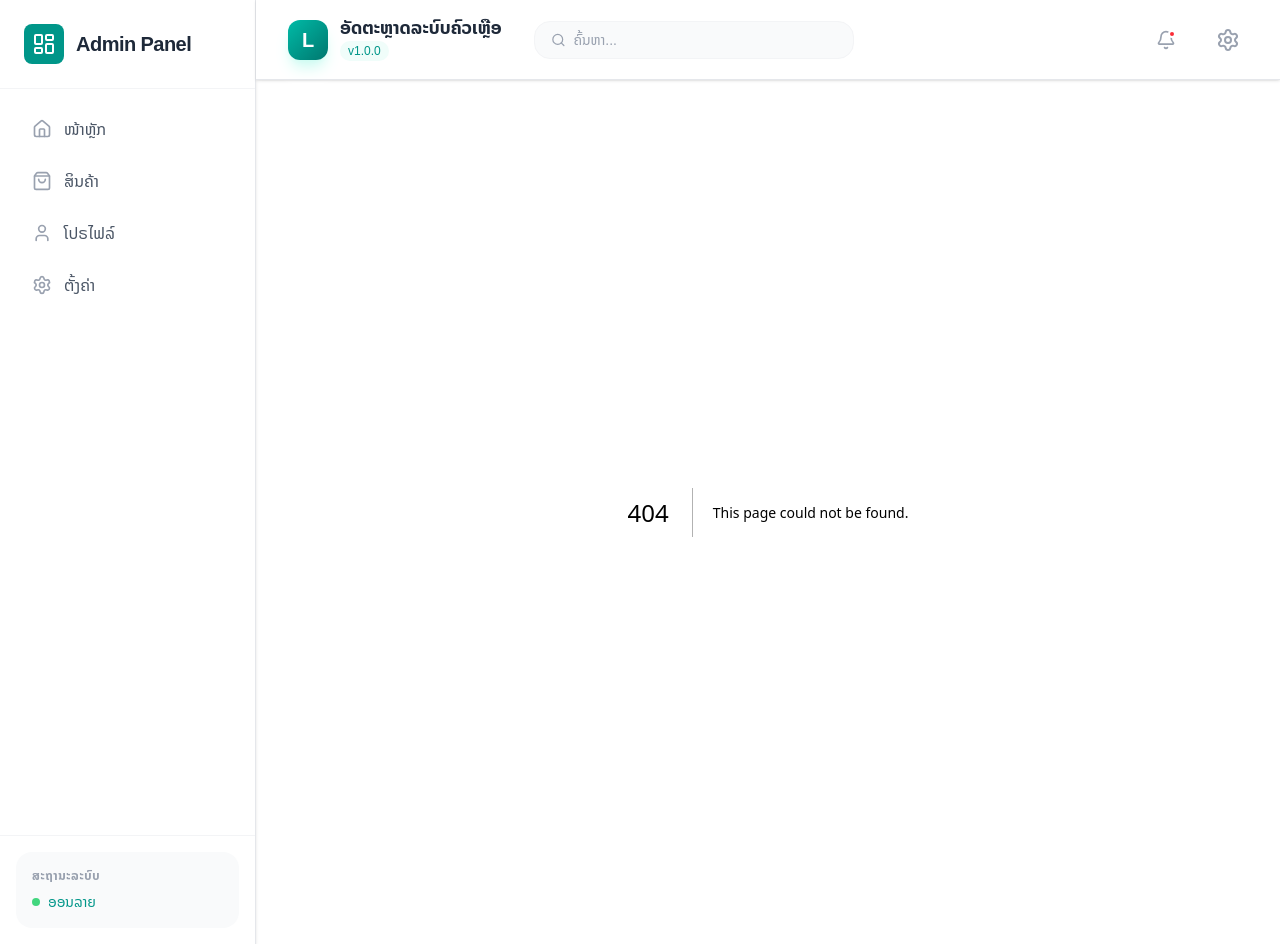
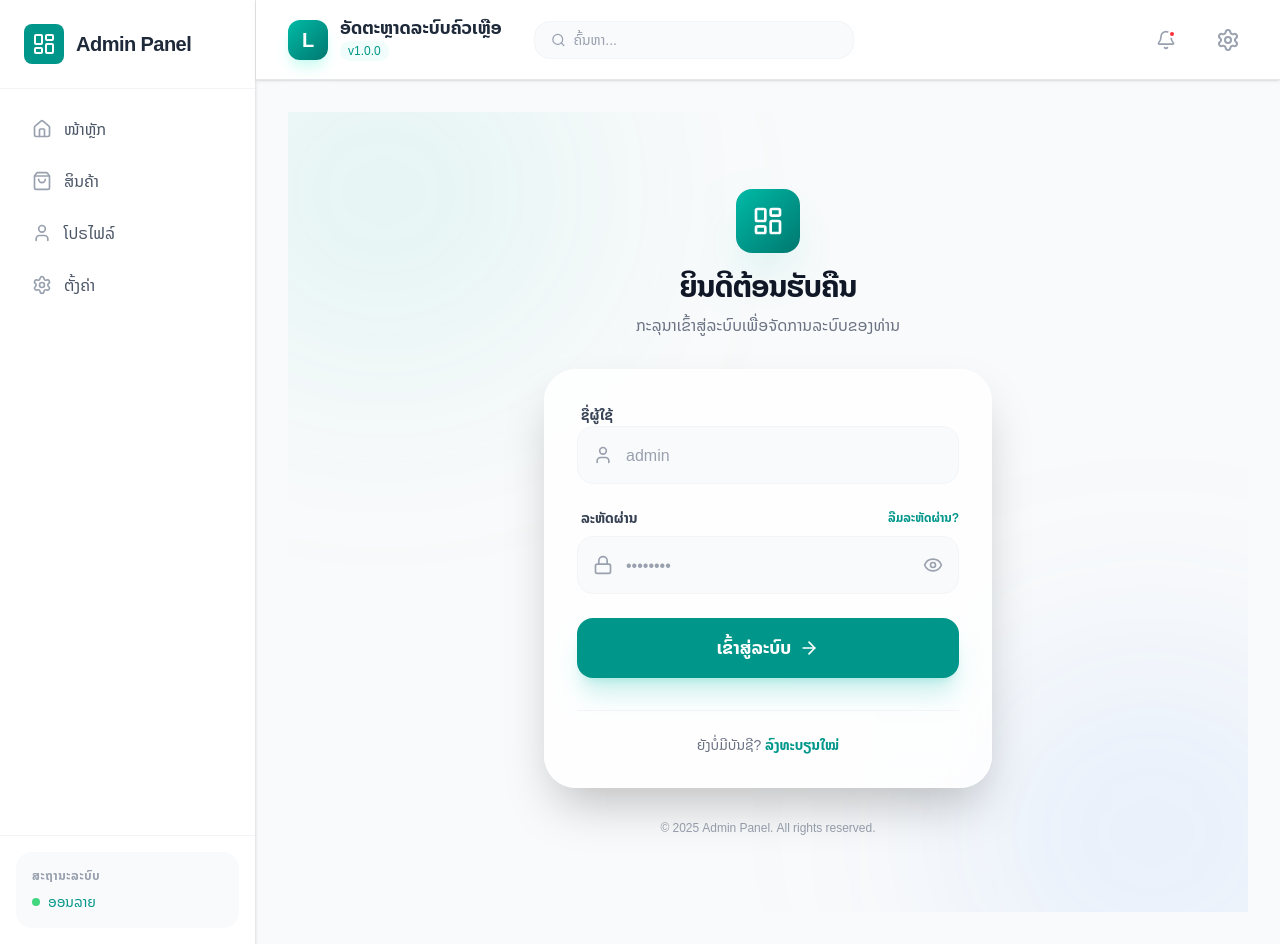
Before and after one commit to huevangxp/next-beginner, a Next.js app: page /login in a window 1280 px wide. Before the commit this address had no page. Built offline with nearby package versions, Linux system fonts and the light colour scheme.

Commit message:
commit Thu 12/18/2025  9:50:48.12

```diff
--- /dev/null
+++ b/app/login/page.tsx
@@ -0,0 +1,161 @@
+"use client";
+
+import React, { useState } from "react";
+import { useRouter } from "next/navigation";
+import { useAppContext } from "../context/AppContext";
+import {
+  Lock,
+  User,
+  Eye,
+  EyeOff,
+  LayoutDashboard,
+  ArrowRight,
+} from "lucide-react";
+
+const LoginPage = () => {
+  const [username, setUsername] = useState("");
+  const [password, setPassword] = useState("");
+  const [showPassword, setShowPassword] = useState(false);
+  const [error, setError] = useState("");
+  const [isLoading, setIsLoading] = useState(false);
+
+  const { login } = useAppContext();
+  const router = useRouter();
+
+  const handleSubmit = async (e: React.FormEvent) => {
+    e.preventDefault();
+    setError("");
+    setIsLoading(true);
+
+    // Mock authentication
+    setTimeout(() => {
+      if (username === "admin" && password === "password") {
+        login(username);
+        router.push("/");
+      } else {
+        setError("ຊື່ຜູ້ໃຊ້ ຫຼື ລະຫັດຜ່ານບໍ່ຖືກຕ້ອງ");
+        setIsLoading(false);
+      }
+    }, 1000);
+  };
+
+  return (
+    <div className="min-h-screen bg-gray-50 dark:bg-gray-950 flex items-center justify-center p-4 relative overflow-hidden">
+      {/* Background Decorative Elements */}
+      <div className="absolute top-0 left-0 w-full h-full overflow-hidden pointer-events-none">
+        <div className="absolute top-[-10%] left-[-10%] w-[40%] h-[40%] bg-teal-500/10 rounded-full blur-[120px]"></div>
+        <div className="absolute bottom-[-10%] right-[-10%] w-[40%] h-[40%] bg-blue-500/10 rounded-full blur-[120px]"></div>
+      </div>
+
+      <div className="w-full max-w-md relative z-10">
+        {/* Logo Section */}
+        <div className="flex flex-col items-center mb-8 animate-in fade-in slide-in-from-top-4 duration-700">
+          <div className="w-16 h-16 bg-gradient-to-br from-teal-500 to-teal-700 rounded-2xl flex items-center justify-center shadow-2xl shadow-teal-500/20 mb-4">
+            <LayoutDashboard className="text-white w-8 h-8" />
+          </div>
+          <h1 className="text-3xl font-bold text-gray-900 dark:text-white tracking-tight">
+            ຍິນດີຕ້ອນຮັບຄືນ
+          </h1>
+          <p className="text-gray-500 dark:text-gray-400 mt-2">
+            ກະລຸນາເຂົ້າສູ່ລະບົບເພື່ອຈັດການລະບົບຂອງທ່ານ
+          </p>
+        </div>
+
+        {/* Login Card */}
+        <div className="bg-white/80 dark:bg-gray-900/80 backdrop-blur-xl p-8 rounded-[32px] border border-white dark:border-gray-800 shadow-2xl animate-in fade-in zoom-in-95 duration-500">
+          <form onSubmit={handleSubmit} className="space-y-6">
+            {error && (
+              <div className="p-4 bg-red-50 dark:bg-red-900/20 border border-red-100 dark:border-red-900/30 rounded-2xl text-red-600 dark:text-red-400 text-sm font-medium animate-in shake duration-300">
+                {error}
+              </div>
+            )}
+
+            <div className="space-y-2">
+              <label className="text-sm font-bold text-gray-700 dark:text-gray-300 ml-1">
+                ຊື່ຜູ້ໃຊ້
+              </label>
+              <div className="relative group">
+                <User className="absolute left-4 top-1/2 -translate-y-1/2 w-5 h-5 text-gray-400 group-focus-within:text-teal-500 transition-colors" />
+                <input
+                  type="text"
+                  value={username}
+                  onChange={(e) => setUsername(e.target.value)}
+                  placeholder="admin"
+                  className="w-full pl-12 pr-4 py-4 bg-gray-50 dark:bg-gray-800/50 border border-gray-100 dark:border-gray-700 rounded-2xl focus:ring-4 focus:ring-teal-500/10 focus:border-teal-500 outline-none transition-all dark:text-white placeholder:text-gray-400"
+                  required
+                />
+              </div>
+            </div>
+
+            <div className="space-y-2">
+              <div className="flex items-center justify-between ml-1">
+                <label className="text-sm font-bold text-gray-700 dark:text-gray-300">
+                  ລະຫັດຜ່ານ
+                </label>
+                <button
+                  type="button"
+                  className="text-xs font-bold text-teal-600 hover:text-teal-700 transition-colors"
+                >
+                  ລືມລະຫັດຜ່ານ?
+                </button>
+              </div>
+              <div className="relative group">
+                <Lock className="absolute left-4 top-1/2 -translate-y-1/2 w-5 h-5 text-gray-400 group-focus-within:text-teal-500 transition-colors" />
+                <input
+                  type={showPassword ? "text" : "password"}
+                  value={password}
+                  onChange={(e) => setPassword(e.target.value)}
+                  placeholder="••••••••"
+                  className="w-full pl-12 pr-12 py-4 bg-gray-50 dark:bg-gray-800/50 border border-gray-100 dark:border-gray-700 rounded-2xl focus:ring-4 focus:ring-teal-500/10 focus:border-teal-500 outline-none transition-all dark:text-white placeholder:text-gray-400"
+                  required
+                />
+                <button
+                  type="button"
+                  onClick={() => setShowPassword(!showPassword)}
+                  className="absolute right-4 top-1/2 -translate-y-1/2 text-gray-400 hover:text-gray-600 dark:hover:text-gray-200 transition-colors"
+                >
+                  {showPassword ? (
+                    <EyeOff className="w-5 h-5" />
+                  ) : (
+                    <Eye className="w-5 h-5" />
+                  )}
+                </button>
+              </div>
+            </div>
+
+            <button
+              type="submit"
+              disabled={isLoading}
+              className="w-full py-4 bg-teal-600 hover:bg-teal-700 text-white rounded-2xl font-bold text-lg shadow-xl shadow-teal-500/20 transition-all active:scale-[0.98] flex items-center justify-center gap-2 disabled:opacity-70 disabled:cursor-not-allowed group"
+            >
+              {isLoading ? (
+                <div className="w-6 h-6 border-3 border-white/30 border-t-white rounded-full animate-spin"></div>
+              ) : (
+                <>
+                  <span>ເຂົ້າສູ່ລະບົບ</span>
+                  <ArrowRight className="w-5 h-5 group-hover:translate-x-1 transition-transform" />
+                </>
+              )}
+            </button>
+          </form>
+
+          <div className="mt-8 pt-6 border-t border-gray-100 dark:border-gray-800 text-center">
+            <p className="text-gray-500 dark:text-gray-400 text-sm">
+              ຍັງບໍ່ມີບັນຊີ?{" "}
+              <button className="text-teal-600 font-bold hover:underline">
+                ລົງທະບຽນໃໝ່
+              </button>
+            </p>
+          </div>
+        </div>
+
+        {/* Footer Info */}
+        <p className="text-center mt-8 text-gray-400 dark:text-gray-600 text-xs font-medium">
+          &copy; 2025 Admin Panel. All rights reserved.
+        </p>
+      </div>
+    </div>
+  );
+};
+
+export default LoginPage;
```
